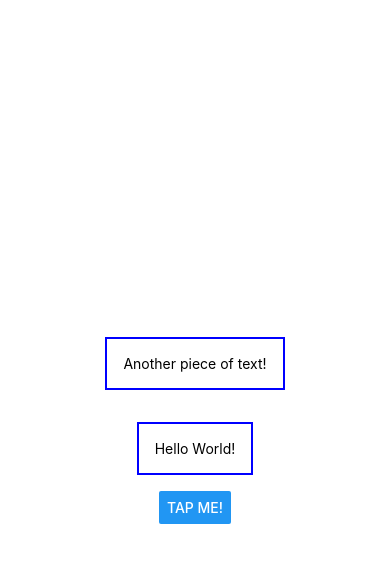
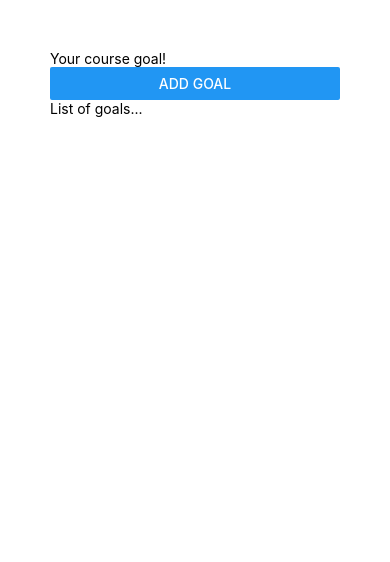
Before and after one commit to L1ndseyHerman/Course_Goal_Demo_App, a React Native app: screen / in a window 390 px wide. Shown: the top 562 px of the page. Built offline with nearby package versions, Linux system fonts and the light colour scheme.

Commit message:
Done with vid17, getting ready to use Flexbox

```diff
--- a/App.js
+++ b/App.js
@@ -1,28 +1,21 @@
-import { StyleSheet, Text, View, Button } from "react-native";
+import { StyleSheet, Text, View, Button, TextInput } from "react-native";
 
 export default function App() {
   return (
-    <View style={styles.container}>
+    <View style={styles.appContainer}>
       <View>
-        <Text style={styles.dummyText}>Another piece of text!</Text>
+        <TextInput placeholder="Your course goal!" />
+        <Button title="Add Goal" />
       </View>
-      <Text style={styles.dummyText}>Hello World!</Text>
-      <Button title="Tap me!" />
+      <View>
+        <Text>List of goals...</Text>
+      </View>
     </View>
   );
 }
 
 const styles = StyleSheet.create({
-  container: {
-    flex: 1,
-    backgroundColor: "#fff",
-    alignItems: "center",
-    justifyContent: "center",
-  },
-  dummyText: {
-    margin: 16,
-    padding: 16,
-    borderWidth: 2,
-    borderColor: "blue",
+  appContainer: {
+    padding: 50,
   },
 });
```
